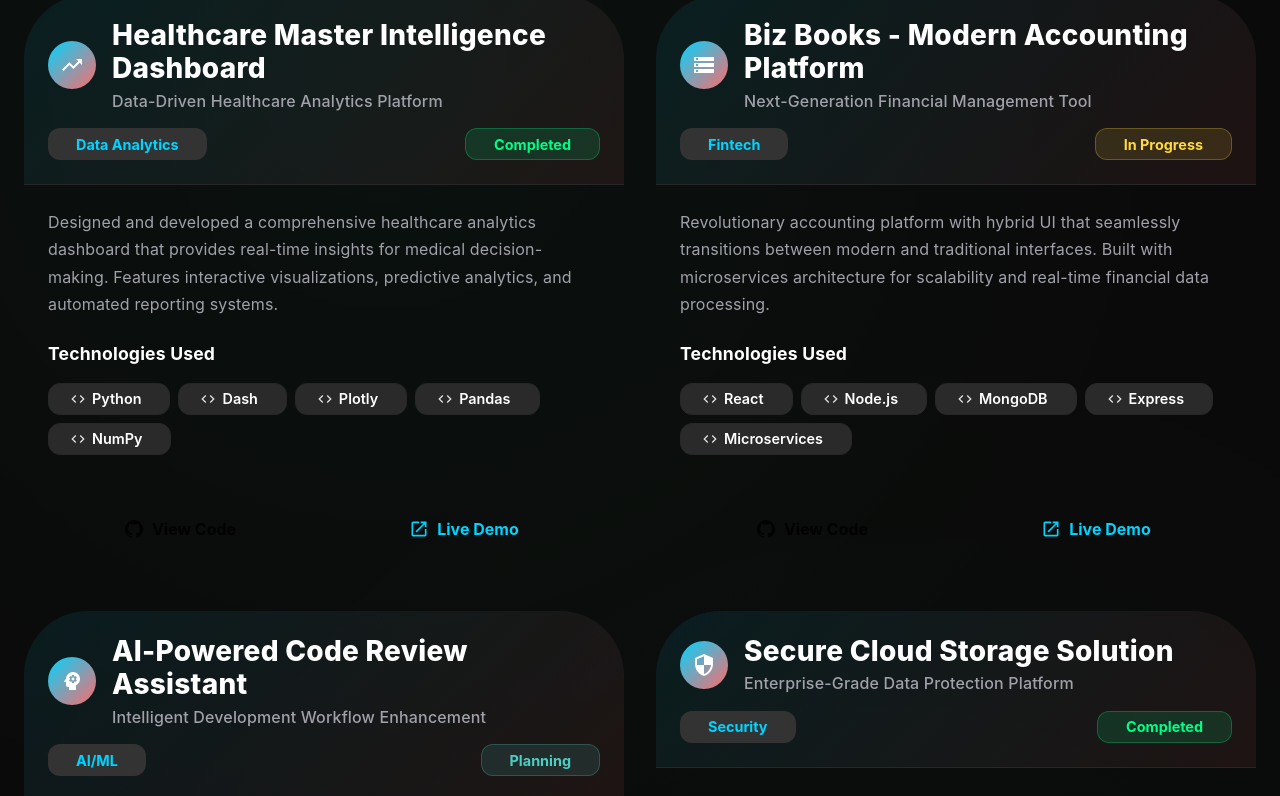
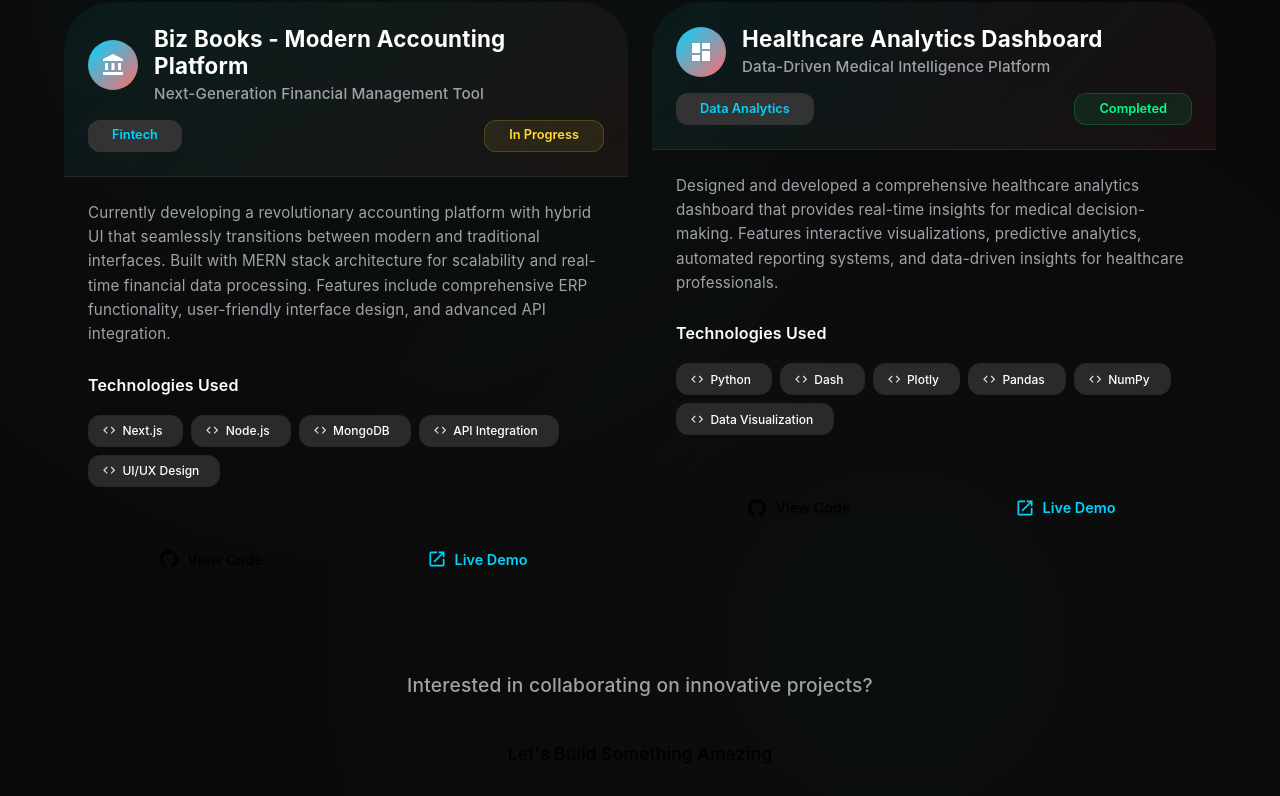
Before and after one commit to Shreenevikha/Portfolio, a React (Create React App) app: page / in a window 1280 px wide. Shown: the part 3340-4136 px from the top of the page. Built offline with nearby package versions, Linux system fonts and the light colour scheme.

Commit message:
minor changes

```diff
--- a/src/components/pages/Projects.js
+++ b/src/components/pages/Projects.js
@@ -24,51 +24,37 @@ import {
   Storage,
   Psychology,
   TrendingUp,
-  Security
+  Security,
+  AccountBalance,
+  Dashboard,
+  Api,
+  Web
 } from '@mui/icons-material';
 import { motion } from 'framer-motion';
 
 const projects = [
   {
-    title: 'Healthcare Master Intelligence Dashboard',
-    subtitle: 'Data-Driven Healthcare Analytics Platform',
-    tech: ['Python', 'Dash', 'Plotly', 'Pandas', 'NumPy'],
-    description: 'Designed and developed a comprehensive healthcare analytics dashboard that provides real-time insights for medical decision-making. Features interactive visualizations, predictive analytics, and automated reporting systems.',
-    category: 'Data Analytics',
-    icon: <TrendingUp />,
-    status: 'Completed',
-    image: '/api/placeholder/400/250'
-  },
-  {
     title: 'Biz Books - Modern Accounting Platform',
     subtitle: 'Next-Generation Financial Management Tool',
-    tech: ['React', 'Node.js', 'MongoDB', 'Express', 'Microservices'],
-    description: 'Revolutionary accounting platform with hybrid UI that seamlessly transitions between modern and traditional interfaces. Built with microservices architecture for scalability and real-time financial data processing.',
+    tech: ['Next.js', 'Node.js', 'MongoDB',  'API Integration', 'UI/UX Design'],
+    description: 'Currently developing a revolutionary accounting platform with hybrid UI that seamlessly transitions between modern and traditional interfaces. Built with MERN stack architecture for scalability and real-time financial data processing. Features include comprehensive ERP functionality, user-friendly interface design, and advanced API integration.',
     category: 'Fintech',
-    icon: <Storage />,
+    icon: <AccountBalance />,
     status: 'In Progress',
     image: '/api/placeholder/400/250'
   },
   {
-    title: 'AI-Powered Code Review Assistant',
-    subtitle: 'Intelligent Development Workflow Enhancement',
-    tech: ['Python', 'TensorFlow', 'FastAPI', 'React', 'Docker'],
-    description: 'Advanced code review system using machine learning to analyze code quality, detect potential bugs, and suggest improvements. Integrates with popular development platforms and provides detailed analytics.',
-    category: 'AI/ML',
-    icon: <Psychology />,
-    status: 'Planning',
+    title: 'Healthcare Analytics Dashboard',
+    subtitle: 'Data-Driven Medical Intelligence Platform',
+    tech: ['Python', 'Dash', 'Plotly', 'Pandas', 'NumPy', 'Data Visualization'],
+    description: 'Designed and developed a comprehensive healthcare analytics dashboard that provides real-time insights for medical decision-making. Features interactive visualizations, predictive analytics, automated reporting systems, and data-driven insights for healthcare professionals.',
+    category: 'Data Analytics',
+    icon: <Dashboard />,
+    status: 'Completed',
     image: '/api/placeholder/400/250'
   },
-  {
-    title: 'Secure Cloud Storage Solution',
-    subtitle: 'Enterprise-Grade Data Protection Platform',
-    tech: ['AWS', 'React', 'Node.js', 'PostgreSQL', 'Redis'],
-    description: 'End-to-end encrypted cloud storage solution with advanced security features, real-time collaboration, and automated backup systems. Designed for enterprise-level data protection and compliance.',
-    category: 'Security',
-    icon: <Security />,
-    status: 'Completed',
-    image: '/api/placeholder/400/250'
-  }
+
+
 ];
 
 const getStatusColor = (status, theme) => {
@@ -93,9 +79,10 @@ const Projects = () => {
     <Box
       id="projects"
       sx={{
-        py: { xs: 8, md: 12 },
+        py: { xs: 6, md: 10 },
         background: `linear-gradient(135deg, ${theme.palette.background.default} 0%, ${theme.palette.mode === 'dark' ? '#0a0a0a' : '#f8fafc'} 100%)`,
         position: 'relative',
+        minHeight: '100vh',
         '&::before': {
           content: '""',
           position: 'absolute',
@@ -110,9 +97,9 @@ const Projects = () => {
         }
       }}
     >
-      <Container maxWidth="xl" sx={{ position: 'relative', zIndex: 1 }}>
+      <Container maxWidth="lg" sx={{ position: 'relative', zIndex: 1 }}>
         {/* Section Header */}
-        <Box sx={{ textAlign: 'center', mb: { xs: 6, md: 8 } }}>
+        <Box sx={{ textAlign: 'center', mb: { xs: 5, md: 7 } }}>
           <motion.div
             initial={{ opacity: 0, y: 30 }}
             whileInView={{ opacity: 1, y: 0 }}
@@ -122,27 +109,29 @@ const Projects = () => {
             <Typography
               variant="h2"
               sx={{
-                fontSize: { xs: '2rem', md: '2.5rem', lg: '3rem' },
-                fontWeight: 900,
+                fontSize: { xs: '1.75rem', sm: '2rem', md: '2.5rem', lg: '3rem' },
+                fontWeight: 800,
                 background: `linear-gradient(135deg, ${theme.palette.primary.main} 0%, ${theme.palette.secondary.main} 100%)`,
                 backgroundClip: 'text',
                 WebkitBackgroundClip: 'text',
                 WebkitTextFillColor: 'transparent',
                 mb: 2,
                 textTransform: 'uppercase',
-                letterSpacing: '0.1em'
+                letterSpacing: '0.05em',
+                lineHeight: 1.2
               }}
             >
               Portfolio Showcase
             </Typography>
             <Typography
-              variant="h5"
+              variant="h6"
               sx={{
                 color: theme.palette.text.secondary,
                 fontWeight: 400,
                 maxWidth: 600,
                 mx: 'auto',
-                lineHeight: 1.6
+                lineHeight: 1.5,
+                fontSize: { xs: '0.9rem', sm: '1rem', md: '1.1rem' }
               }}
             >
               Demonstrating excellence through innovative solutions and cutting-edge technology
@@ -151,7 +140,7 @@ const Projects = () => {
         </Box>
 
         {/* Projects Grid */}
-        <Grid container spacing={4}>
+        <Grid container spacing={3}>
           {projects.map((project, index) => (
             <Grid item xs={12} lg={6} key={index}>
               <motion.div
@@ -168,14 +157,14 @@ const Projects = () => {
                     background: theme.palette.mode === 'dark'
                       ? 'linear-gradient(145deg, #1a1a1a 0%, #2a2a2a 100%)'
                       : 'linear-gradient(145deg, #ffffff 0%, #f8fafc 100%)',
-                    border: `2px solid ${theme.palette.mode === 'dark' ? '#333' : '#e2e8f0'}`,
-                    borderRadius: 4,
+                    border: `1px solid ${theme.palette.mode === 'dark' ? '#333' : '#e2e8f0'}`,
+                    borderRadius: 3,
                     overflow: 'hidden',
                     transition: 'all 0.4s cubic-bezier(0.4, 0, 0.2, 1)',
-                    transform: hoveredProject === index ? 'translateY(-12px) scale(1.02)' : 'translateY(0) scale(1)',
+                    transform: hoveredProject === index ? 'translateY(-8px) scale(1.01)' : 'translateY(0) scale(1)',
                     boxShadow: hoveredProject === index
-                      ? `0 20px 40px rgba(${theme.palette.primary.main}, 0.3)`
-                      : `0 8px 32px rgba(0, 0, 0, ${theme.palette.mode === 'dark' ? '0.3' : '0.1'})`,
+                      ? `0 12px 32px rgba(${theme.palette.primary.main}, 0.2)`
+                      : `0 4px 20px rgba(0, 0, 0, ${theme.palette.mode === 'dark' ? '0.2' : '0.08'})`,
                     '&:hover': {
                       borderColor: theme.palette.primary.main,
                     }
@@ -184,7 +173,7 @@ const Projects = () => {
                   {/* Project Header */}
                   <Box
                     sx={{
-                      background: `linear-gradient(135deg, ${theme.palette.primary.main}15 0%, ${theme.palette.secondary.main}15 100%)`,
+                      background: `linear-gradient(135deg, ${theme.palette.primary.main}10 0%, ${theme.palette.secondary.main}10 100%)`,
                       p: 3,
                       borderBottom: `1px solid ${theme.palette.divider}`
                     }}
@@ -198,17 +187,19 @@ const Projects = () => {
                           color: '#fff',
                           display: 'flex',
                           alignItems: 'center',
-                          justifyContent: 'center'
+                          justifyContent: 'center',
+                          minWidth: 50,
+                          height: 50
                         }}
                       >
                         {project.icon}
                       </Box>
                       <Box sx={{ flexGrow: 1 }}>
                         <Typography
-                          variant="h4"
+                          variant="h5"
                           sx={{
-                            fontWeight: 800,
-                            fontSize: { xs: '1.5rem', md: '1.75rem' },
+                            fontWeight: 700,
+                            fontSize: { xs: '1.1rem', sm: '1.2rem', md: '1.3rem', lg: '1.4rem' },
                             color: theme.palette.text.primary,
                             mb: 0.5,
                             lineHeight: 1.2
@@ -217,11 +208,12 @@ const Projects = () => {
                           {project.title}
                         </Typography>
                         <Typography
-                          variant="h6"
+                          variant="subtitle1"
                           sx={{
                             color: theme.palette.text.secondary,
                             fontWeight: 500,
-                            fontSize: { xs: '0.9rem', md: '1rem' }
+                            fontSize: { xs: '0.85rem', sm: '0.9rem', md: '0.95rem' },
+                            lineHeight: 1.3
                           }}
                         >
                           {project.subtitle}
@@ -236,20 +228,22 @@ const Projects = () => {
                         sx={{
                           bgcolor: theme.palette.mode === 'dark' ? '#333' : '#e0ffe6',
                           color: theme.palette.primary.main,
-                          fontWeight: 700,
-                          fontSize: '0.9rem',
-                          px: 2
+                          fontWeight: 600,
+                          fontSize: '0.8rem',
+                          px: 1.5,
+                          py: 0.5
                         }}
                       />
                       <Chip
                         label={project.status}
                         sx={{
-                          bgcolor: getStatusColor(project.status, theme) + '20',
+                          bgcolor: getStatusColor(project.status, theme) + '15',
                           color: getStatusColor(project.status, theme),
-                          fontWeight: 700,
-                          fontSize: '0.9rem',
-                          px: 2,
-                          border: `1px solid ${getStatusColor(project.status, theme)}40`
+                          fontWeight: 600,
+                          fontSize: '0.8rem',
+                          px: 1.5,
+                          py: 0.5,
+                          border: `1px solid ${getStatusColor(project.status, theme)}30`
                         }}
                       />
                     </Stack>
@@ -261,8 +255,8 @@ const Projects = () => {
                       variant="body1"
                       sx={{
                         color: theme.palette.text.secondary,
-                        fontSize: { xs: '0.9rem', md: '1rem' },
-                        lineHeight: 1.7,
+                        fontSize: { xs: '0.85rem', sm: '0.9rem', md: '0.95rem' },
+                        lineHeight: 1.6,
                         mb: 3,
                         fontWeight: 400
                       }}
@@ -273,12 +267,12 @@ const Projects = () => {
                     {/* Tech Stack */}
                     <Box sx={{ mb: 3 }}>
                       <Typography
-                        variant="h6"
+                        variant="subtitle1"
                         sx={{
-                          fontWeight: 700,
+                          fontWeight: 600,
                           color: theme.palette.text.primary,
                           mb: 2,
-                          fontSize: '1.1rem'
+                          fontSize: { xs: '0.9rem', sm: '1rem' }
                         }}
                       >
                         Technologies Used
@@ -288,15 +282,17 @@ const Projects = () => {
                           <Chip
                             key={techIndex}
                             label={tech}
-                            icon={<Code sx={{ fontSize: '1rem' }} />}
+                            icon={<Code sx={{ fontSize: '0.9rem' }} />}
                             sx={{
                               bgcolor: theme.palette.mode === 'dark' ? '#2a2a2a' : '#f1f5f9',
                               color: theme.palette.text.primary,
-                              fontWeight: 600,
-                              fontSize: '0.9rem',
+                              fontWeight: 500,
+                              fontSize: '0.75rem',
                               border: `1px solid ${theme.palette.divider}`,
+                              px: 1,
+                              py: 0.25,
                               '&:hover': {
-                                bgcolor: theme.palette.primary.main + '20',
+                                bgcolor: theme.palette.primary.main + '15',
                                 borderColor: theme.palette.primary.main
                               }
                             }}
@@ -315,13 +311,13 @@ const Projects = () => {
                         sx={{
                           flex: 1,
                           py: 1.5,
-                          fontWeight: 700,
-                          fontSize: '1rem',
+                          fontWeight: 600,
+                          fontSize: '0.9rem',
                           background: `linear-gradient(135deg, ${theme.palette.primary.main} 0%, ${theme.palette.secondary.main} 100%)`,
                           '&:hover': {
                             background: `linear-gradient(135deg, ${theme.palette.primary.dark} 0%, ${theme.palette.secondary.dark} 100%)`,
-                            transform: 'translateY(-2px)',
-                            boxShadow: `0 8px 25px ${theme.palette.primary.main}40`
+                            transform: 'translateY(-1px)',
+                            boxShadow: `0 6px 20px ${theme.palette.primary.main}30`
                           }
                         }}
                       >
@@ -333,14 +329,14 @@ const Projects = () => {
                         sx={{
                           flex: 1,
                           py: 1.5,
-                          fontWeight: 700,
-                          fontSize: '1rem',
+                          fontWeight: 600,
+                          fontSize: '0.9rem',
                           borderColor: theme.palette.primary.main,
                           color: theme.palette.primary.main,
                           '&:hover': {
                             borderColor: theme.palette.primary.dark,
-                            background: theme.palette.primary.main + '10',
-                            transform: 'translateY(-2px)'
+                            background: theme.palette.primary.main + '08',
+                            transform: 'translateY(-1px)'
                           }
                         }}
                       >
@@ -363,11 +359,12 @@ const Projects = () => {
             viewport={{ once: true }}
           >
             <Typography
-              variant="h5"
+              variant="h6"
               sx={{
                 color: theme.palette.text.secondary,
                 mb: 3,
-                fontWeight: 500
+                fontWeight: 500,
+                fontSize: { xs: '1rem', sm: '1.1rem', md: '1.2rem' }
               }}
             >
               Interested in collaborating on innovative projects?
@@ -378,13 +375,13 @@ const Projects = () => {
               sx={{
                 py: 2,
                 px: 4,
-                fontWeight: 700,
-                fontSize: '1.1rem',
+                fontWeight: 600,
+                fontSize: { xs: '1rem', sm: '1.1rem' },
                 background: `linear-gradient(135deg, ${theme.palette.primary.main} 0%, ${theme.palette.secondary.main} 100%)`,
                 '&:hover': {
                   background: `linear-gradient(135deg, ${theme.palette.primary.dark} 0%, ${theme.palette.secondary.dark} 100%)`,
-                  transform: 'translateY(-3px)',
-                  boxShadow: `0 12px 30px ${theme.palette.primary.main}50`
+                  transform: 'translateY(-2px)',
+                  boxShadow: `0 8px 25px ${theme.palette.primary.main}40`
                 }
               }}
             >
```
